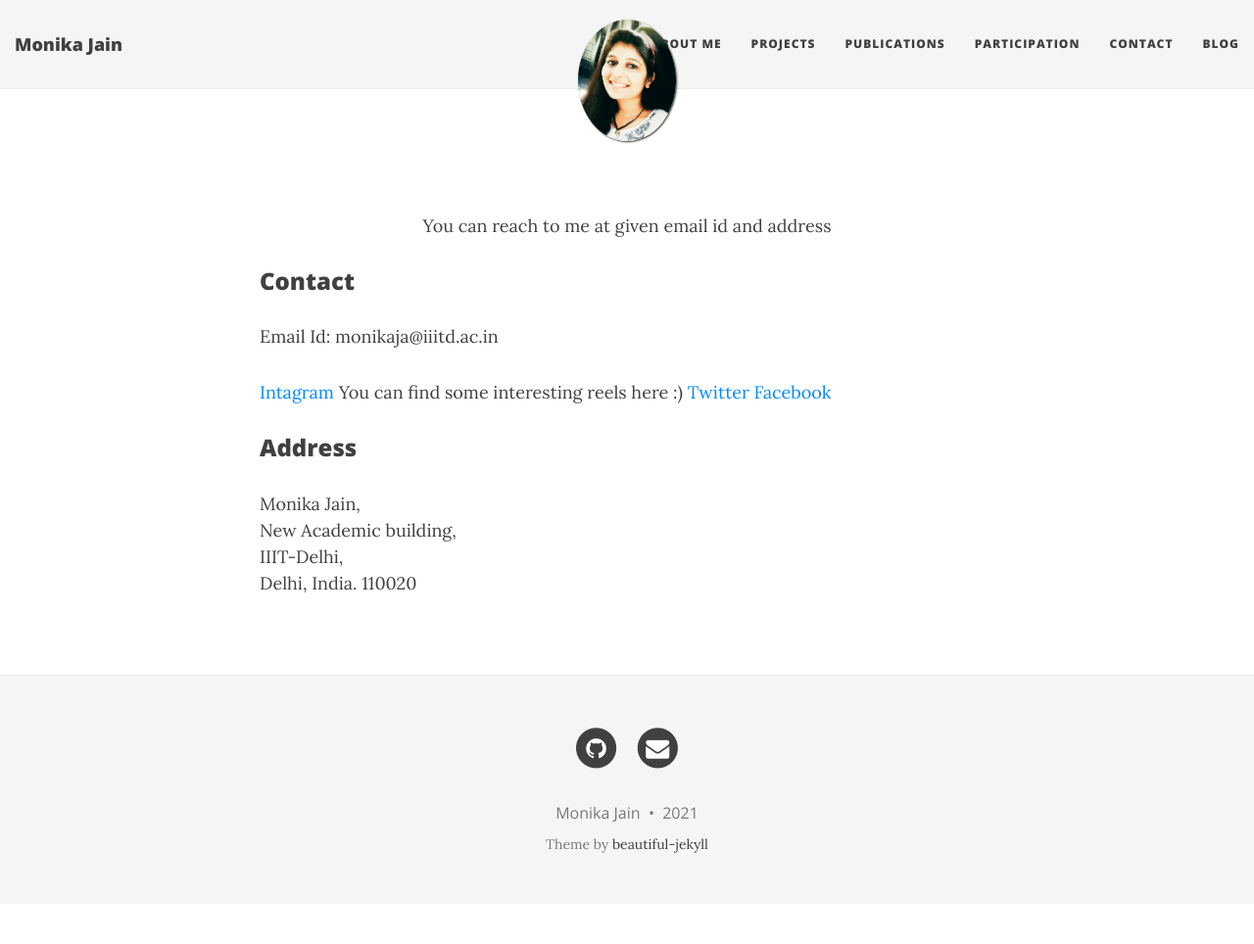
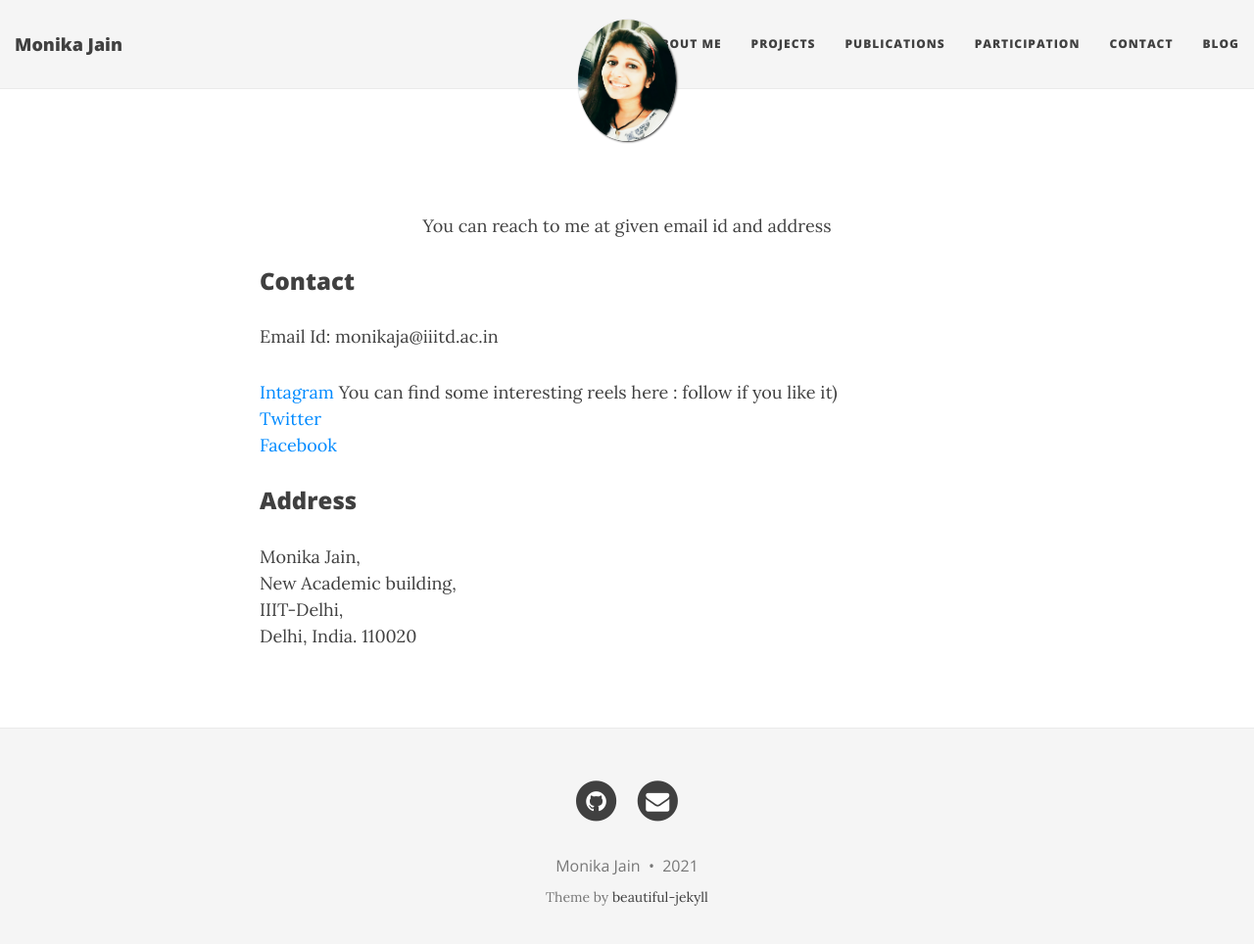
Before and after one commit to MonikaJain19/MonikaJain19.github.io, a Jekyll site: the page built from contact.md, in a window 1280 px wide and 977 px high. Shown: the top 964 px of the window at 98% size. Built offline with Jekyll 4.4.1, drawn with Linux system fonts in a browser that asks for light colours; nearby versions of some CDN libraries.

Commit message:
Update contact.md

```diff
--- a/contact.md
+++ b/contact.md
@@ -10,8 +10,10 @@ You can reach to me at given email id and  address </p>
 ### Contact
 Email Id: monikaja@iiitd.ac.in
 
-[Intagram](https://www.instagram.com/pranika.cool/) You can find some interesting reels here :)
+[Intagram](https://www.instagram.com/pranika.cool/) You can find some interesting reels here : follow if you like it)
+<br />
 [Twitter](https://twitter.com/home)
+<br />
 [Facebook](https://www.facebook.com/monikajain1908)
 
 
```
